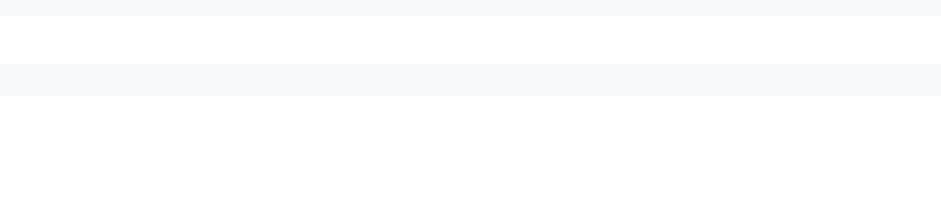
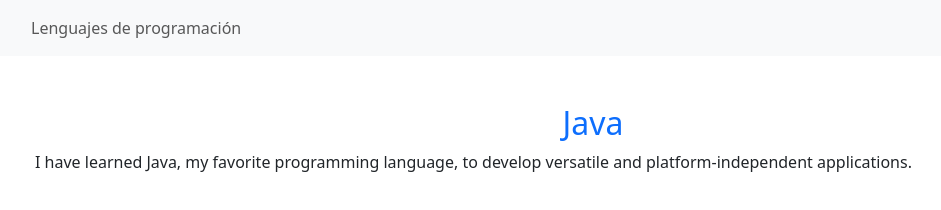
Before and after one commit to JosueGarciaAbata/PracticaGit4A_GarciaJosue, a plain HTML site: page experiencia.html in a window 1280 px wide. Shown: the whole page, without its empty margins (47-988 px from the left). Drawn offline with nearby package versions, Linux system fonts and the light colour scheme.

Commit message:
Se agregó la experiencia de los lenguajes de programación

```diff
--- a/experiencia.html
+++ b/experiencia.html
@@ -18,13 +18,21 @@
             </button>
             <div class="collapse navbar-collapse" id="navbarNav">
                 <ul class="navbar-nav">
-
+                    <li class="nav-item">
+                        <a class="nav-link" href="#lenguajes">Lenguajes de programación</a>
+                    </li>
                 </ul>
             </div>
         </nav>
     </header>
 
     <main class="container mt-5">
+        <!-- Sección: Proyectos -->
+        <section id="lenguajes" class="mb-5">
+            <h2 class="text-primary text-center">Java</h2>
+            <p>I have learned Java, my favorite programming language, to develop versatile and
+                platform-independent applications.</p>
+        </section>
     </main>
 
     <footer class="bg-light text-center py-3">
```
